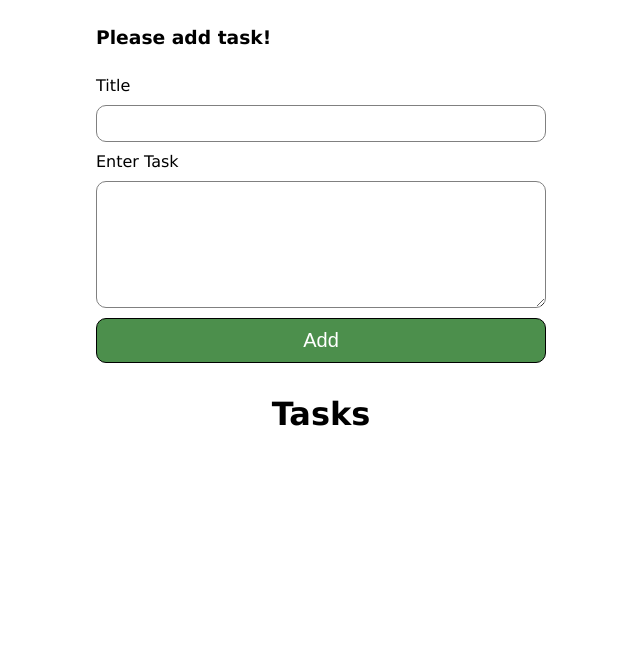
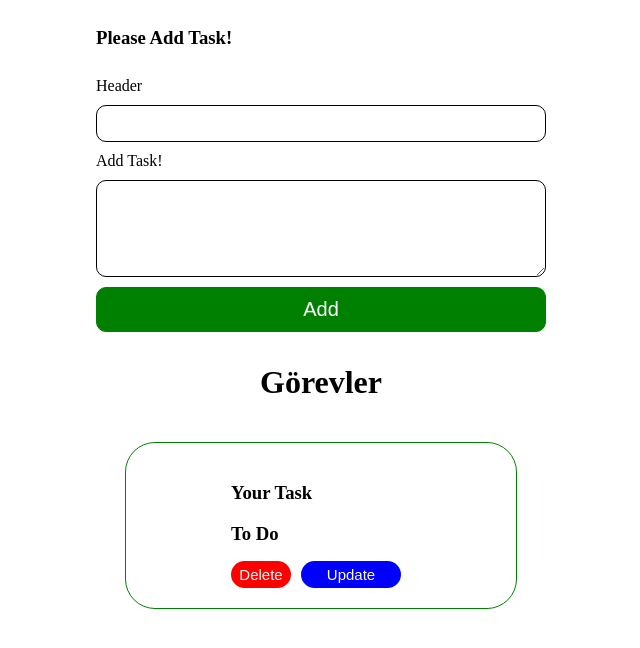
Before and after one commit to BatuhanKIRICI/React, a React (Create React App) app: page / in a window 1280 px wide. Shown: the top 648 px of the page, without its empty margins (319-959 px from the left). Built offline with nearby package versions, Linux system fonts and the light colour scheme; data requests are answered from the project's data file.

Commit message:
"JSON Server Update"

```diff
--- a/api/db.json
+++ b/api/db.json
@@ -1,3 +1,9 @@
 {
-  "tasks": []
+  "tasks": [
+    {
+      "title": "",
+      "taskDesc": "",
+      "id": 1
+    }
+  ]
 }
--- a/src/App.css
+++ b/src/App.css
@@ -2,18 +2,16 @@
   display: flex;
   flex-direction: column;
   align-items: center;
-  font-family: Verdana, Geneva, Tahoma, sans-serif;
 }
 
 .task-create {
   width: 450px;
 }
-
 .task-update {
   width: 100%;
 }
 
-.task-create-form {
+.task-form {
   display: flex;
   flex-direction: column;
 }
@@ -23,65 +21,58 @@
 }
 
 .task-input {
-  border: 1px solid gray;
   padding: 10px;
+  border: 1px solid black;
   border-radius: 10px;
 }
 
 .task-button {
-  background: rgb(76, 143, 76);
+  border: 1px solid green;
+  margin: 10px 0px;
   padding: 10px;
-  margin: 10px 0px;
-  border: 1px solid black;
+  background-color: green;
+  color: white;
   border-radius: 10px;
-  color: white;
   font-size: 20px;
 }
-
 .update-button {
-  background: rgb(223, 137, 9);
+  background-color: blueviolet;
 }
-
 .task-list {
   display: flex;
   flex-wrap: wrap;
   justify-content: center;
 }
-
 .task-show {
+  border: 1px solid green;
+  border-radius: 30px;
+  width: 350px;
+  padding: 20px;
   display: flex;
   flex-direction: column;
   align-items: center;
-  flex-wrap: wrap;
-  border: 1px solid green;
-  border-radius: 15px;
-  width: 350px;
-  padding: 20px;
   margin: 20px;
 }
-
-.button-update {
+.task-title {
+  margin-bottom: 5px;
+}
+.task-edit {
   padding: 5px;
   font-size: 15px;
-  width: 75px;
+  width: 100px;
   border: none;
-  border-radius: 5px;
-  background: rgb(87, 104, 197);
+  border-radius: 30px;
+  background-color: blue;
   color: white;
   margin-right: 10px;
 }
-
-.button-delete {
+.task-delete {
   padding: 5px;
   font-size: 15px;
-  width: 75px;
+  width: 60px;
   border: none;
-  border-radius: 15px;
-  background: rgb(212, 66, 66);
+  border-radius: 30px;
+  background-color: red;
   color: white;
   margin-right: 10px;
 }
-
-.task-title {
-  margin-bottom: 5px;
-}
--- a/src/App.js
+++ b/src/App.js
@@ -1,69 +1,58 @@
-import { useEffect, useState } from "react";
+import "./App.css";
 import TaskCreate from "./components/TaskCreate";
 import TaskList from "./components/TaskList";
+import { useState } from "react";
 import axios from "axios";
+import { useEffect } from "react";
+
 function App() {
   const [tasks, setTasks] = useState([]);
-
-  const handleAdd = async (title, taskDesc) => {
-    const responseAdd = await axios.post("http://localhost:3002/tasks", {
+  const createTask = async (title, taskDesc) => {
+    const response = await axios.post("http://localhost:3002/tasks", {
       title,
       taskDesc,
     });
-    const createdTasks = [
-      [...tasks, responseAdd.data],
-      {
-        id: Math.round(Math.random() * 99999),
-        title,
-        taskDesc,
-      },
-    ];
+    const createdTasks = [...tasks, response.data];
     setTasks(createdTasks);
   };
-
   const fetchTasks = async () => {
-    const responseUpdate = await axios.get("http://localhost:3002/tasks");
-    setTasks(responseUpdate.data);
+    const response = await axios.get("http://localhost:3002/tasks");
+    setTasks(response.data);
   };
 
   useEffect(() => {
     fetchTasks();
   }, []);
 
-  const handleDeleteId = async (id) => {
+  const deleteTaskById = async (id) => {
     await axios.delete(`http://localhost:3002/tasks/${id}`);
-    const afterDelete = tasks.filter((task) => {
+    const afterDeletingTasks = tasks.filter((task) => {
       return task.id !== id;
     });
-    setTasks(afterDelete);
+    setTasks(afterDeletingTasks);
   };
-
-  const handleEditTaskById = async (updatedTitle, updatedTaskDesc, taskId) => {
-    await axios.put(`http://localhost:3002/tasks/${taskId}`, {
+  const editTaskById = async (id, updatedTitle, updatedTaskDesc) => {
+    await axios.put(`http://localhost:3004/tasks/${id}`, {
       title: updatedTitle,
       taskDesc: updatedTaskDesc,
     });
-    const afterUpdate = tasks.map((task) => {
-      if (task.id === taskId) {
-        return {
-          id: taskId,
-          title: updatedTitle,
-          taskDesc: updatedTaskDesc,
-        };
+    const updatedTasks = tasks.map((task) => {
+      if (task.id === id) {
+        return { id, title: updatedTitle, taskDesc: updatedTaskDesc };
       }
       return task;
     });
-    setTasks(afterUpdate);
+    setTasks(updatedTasks);
   };
 
   return (
     <div className="App">
-      <TaskCreate onAdd={handleAdd} />
-      <h1>Tasks</h1>
+      <TaskCreate onCreate={createTask} />
+      <h1>Görevler</h1>
       <TaskList
         tasks={tasks}
-        onDelete={handleDeleteId}
-        onEdit={handleEditTaskById}
+        onDelete={deleteTaskById}
+        onUpdate={editTaskById}
       />
     </div>
   );
--- a/src/components/TaskCreate.js
+++ b/src/components/TaskCreate.js
@@ -1,79 +1,73 @@
 import { useState } from "react";
 
-function TaskCreate({
-  onAdd,
-  titleUpdate,
-  taskDescUpdate,
-  taskUpdate,
-  taskId,
-  onUpdate,
-}) {
-  const [title, setTitle] = useState(titleUpdate ? titleUpdate : "");
-  const [taskDesc, setTaskDesc] = useState(
-    taskDescUpdate ? taskDescUpdate : ""
-  );
+function TaskCreate({ onCreate, task, taskformUpdate, onUpdate }) {
+  const [title, setTitle] = useState(task ? task.title : "");
+  const [taskDesc, setTaskDesc] = useState(task ? task.taskDesc : "");
 
-  function handleChangeTitle(e) {
-    setTitle(e.target.value);
-  }
+  const handleChange = (event) => {
+    setTitle(event.target.value);
+  };
+  const handleTaskChange = (event) => {
+    setTaskDesc(event.target.value);
+  };
+  const handleSubmit = (event) => {
+    event.preventDefault();
+    if (taskformUpdate) {
+      onUpdate(task.id, title, taskDesc);
+    } else {
+      onCreate(title, taskDesc);
+    }
 
-  function handleChangeTask(e) {
-    setTaskDesc(e.target.value);
-  }
-
-  function handleClick(e) {
-    e.preventDefault();
-    if (taskUpdate) {
-      onUpdate(title, taskDesc, taskId);
-    } else {
-      onAdd(title, taskDesc);
-    }
-    setTitle((p) => (p = ""));
-    setTaskDesc((p) => (p = ""));
-  }
+    setTitle("");
+    setTaskDesc("");
+  };
 
   return (
     <div>
-      {taskUpdate ? (
+      {" "}
+      {taskformUpdate ? (
         <div className="task-update">
-          <h3>Please add task again!</h3>
-          <form className="task-create-form">
-            <label className="task-label">Update Title</label>
+          <h3>Please edit task!</h3>
+          <form className="task-form">
+            <label className="task-label">Edit header</label>
             <input
               value={title}
-              onChange={handleChangeTitle}
+              onChange={handleChange}
               className="task-input"
             />
-            <label className="task-label">Please update task again!</label>
+            <label className="task-label">Edit task!</label>
             <textarea
               value={taskDesc}
-              onChange={handleChangeTask}
+              onChange={handleTaskChange}
               className="task-input"
-              rows={7}
+              rows={5}
             />
-            <button className="task-button update-button" onClick={handleClick}>
+            <button
+              className="task-button update-button"
+              onClick={handleSubmit}
+            >
               Edit
             </button>
           </form>
         </div>
       ) : (
         <div className="task-create">
-          <h3>Please add task!</h3>
-          <form className="task-create-form">
-            <label className="task-label">Title</label>
+          <h3>Please Add Task!</h3>
+          <form className="task-form">
+            <label className="task-label">Header</label>
             <input
               value={title}
-              onChange={handleChangeTitle}
+              onChange={handleChange}
               className="task-input"
             />
-            <label className="task-label">Enter Task</label>
+            <label className="task-label">Add Task!</label>
             <textarea
               value={taskDesc}
-              onChange={handleChangeTask}
+              onChange={handleTaskChange}
               className="task-input"
-              rows={7}
+              rows={5}
             />
-            <button className="task-button" onClick={handleClick}>
+            <button className="task-button" onClick={handleSubmit}>
               Add
             </button>
           </form>
--- a/src/components/TaskList.js
+++ b/src/components/TaskList.js
@@ -1,16 +1,15 @@
-import TaskShow from "./TaskShow";
-function TaskList({ tasks, onDelete, onEdit }) {
+import TaskShow from './TaskShow';
+
+function TaskList({ tasks, onDelete, onUpdate }) {
   return (
     <div className="task-list">
-      {tasks.map((item, index) => {
+      {tasks.map((task, index) => {
         return (
           <TaskShow
             key={index}
-            id={item.id}
-            title={item.title}
-            taskDesc={item.taskDesc}
+            task={task}
             onDelete={onDelete}
-            onEdit={onEdit}
+            onUpdate={onUpdate}
           />
         );
       })}
--- a/src/components/TaskShow.js
+++ b/src/components/TaskShow.js
@@ -1,44 +1,35 @@
 import { useState } from "react";
 import TaskCreate from "./TaskCreate";
 
-function TaskShow({ title, taskDesc, id, onDelete, onEdit }) {
-  const [update, setUpdate] = useState(false);
-
-  function handleUpdate() {
-    setUpdate(!update);
-  }
-
-  function handleDelete() {
-    onDelete(id);
-  }
-
-  function handleOnUpdate(updatedTitle, updatedTaskDesc, taskId) {
-    setUpdate(false);
-    onEdit(updatedTitle, updatedTaskDesc, taskId);
-  }
+function TaskShow({ task, onDelete, onUpdate }) {
+  const [showEdit, setShowEdit] = useState(false);
+  const handleDeleteClick = () => {
+    onDelete(task.id);
+  };
+  const handleEditClick = () => {
+    setShowEdit(!showEdit);
+  };
+  const handleSubmit = (id, updatedTitle, updatedTaskDesc) => {
+    setShowEdit(false);
+    onUpdate(id, updatedTitle, updatedTaskDesc);
+  };
 
   return (
     <div className="task-show">
-      {update ? (
-        <TaskCreate
-          titleUpdate={title}
-          taskDescUpdate={taskDesc}
-          taskUpdate={true}
-          taskId={id}
-          onUpdate={handleOnUpdate}
-        />
+      {showEdit ? (
+        <TaskCreate task={task} taskformUpdate={true} onUpdate={handleSubmit} />
       ) : (
         <div>
           <h3 className="task-title">Your Task</h3>
-          <p>{title}</p>
+          <p>{task.title}</p>
           <h3 className="task-title">To Do</h3>
-          <p>{taskDesc}</p>
+          <p>{task.taskDesc}</p>
           <div>
-            <button className="button-update" onClick={handleUpdate}>
+            <button className="task-delete" onClick={handleDeleteClick}>
+              Delete
+            </button>
+            <button className="task-edit" onClick={handleEditClick}>
               Update
-            </button>
-            <button className="button-delete" onClick={handleDelete}>
-              Delete
             </button>
           </div>
         </div>
```
